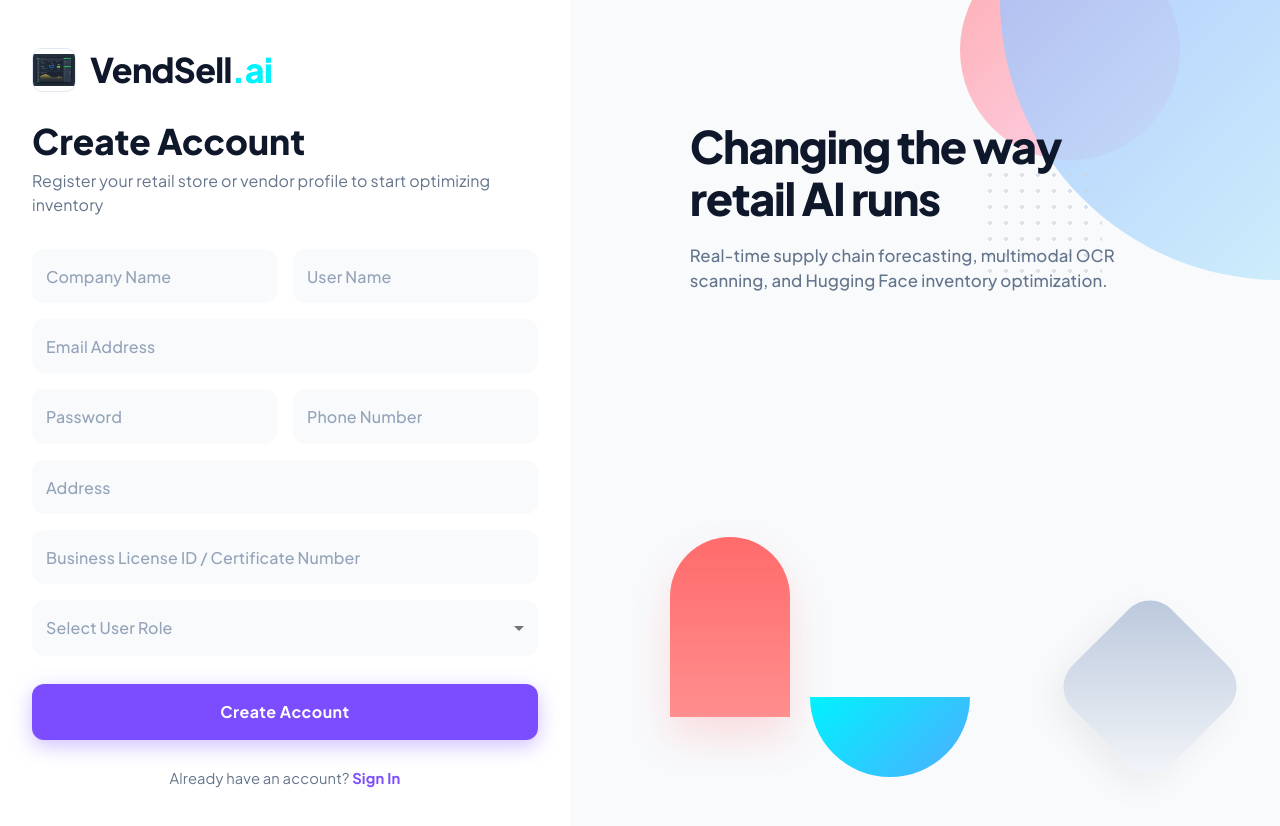
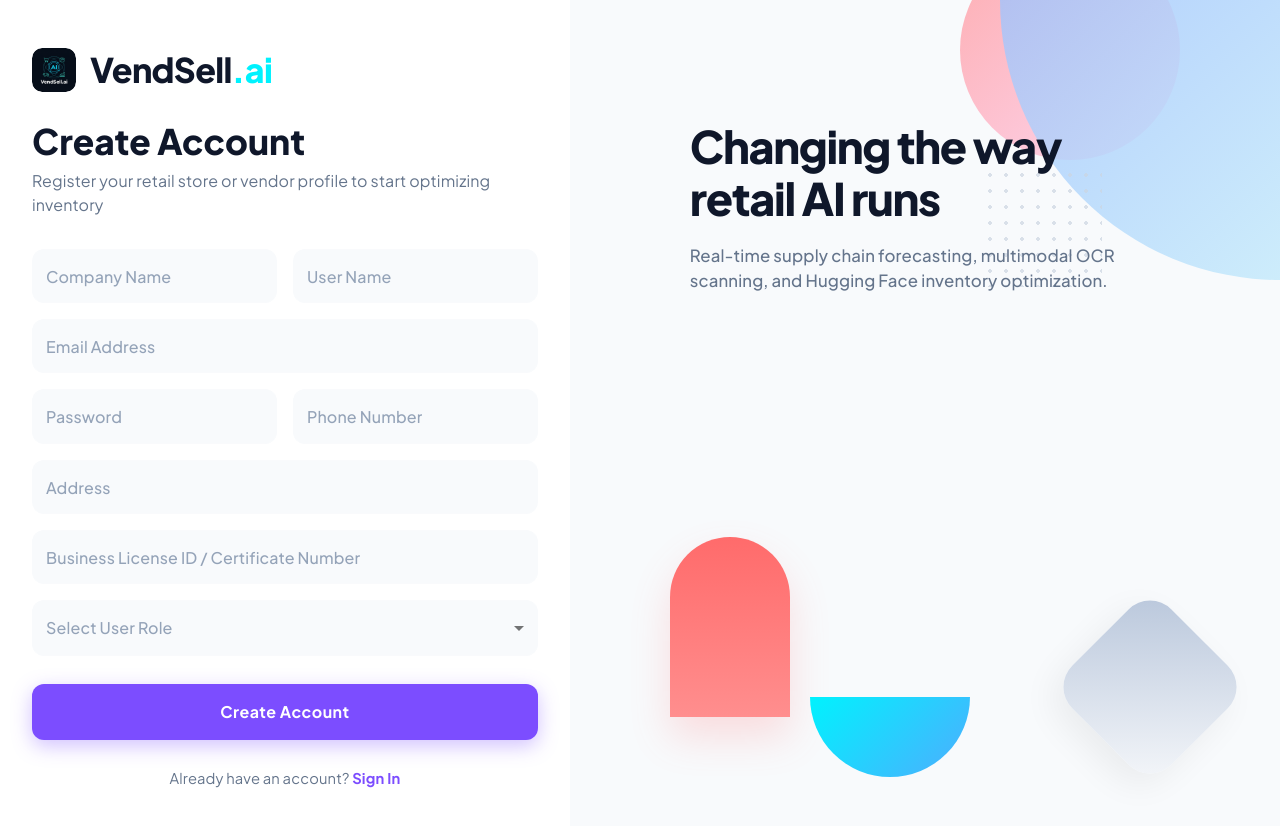
Before and after one commit to harshith0406/LushHushShine, a React (Vite) app in the folder frontend/: page /register in a window 1280 px wide. Shown: the top 826 px of the page. Built offline with nearby package versions, Linux system fonts and the light colour scheme; no server answers.

Commit message:
feat: update logo across all pages (sidebar, login, register, favicon)

```diff
--- a/frontend/index.html
+++ b/frontend/index.html
@@ -2,7 +2,7 @@
 <html lang="en">
   <head>
     <meta charset="UTF-8" />
-    <link rel="icon" type="image/svg+xml" href="/favicon.svg" />
+    <link rel="icon" type="image/png" href="/logo.png" />
     <meta name="viewport" content="width=device-width, initial-scale=1.0" />
     <meta name="description" content="AI-powered retail intelligence and inventory forecasting system connecting Selling Places and Vendors." />
     <title>VendSell.ai | AI-Powered Retail & Supply Chain Intelligence</title>
--- a/frontend/src/components/DashboardLayout.jsx
+++ b/frontend/src/components/DashboardLayout.jsx
@@ -140,11 +140,11 @@
       }}
     >
       <Toolbar style={{ display: 'flex', alignItems: 'center', padding: '16px 20px', gap: '10px' }}>
-        <Box style={{ backgroundColor: '#ffffff', borderRadius: '8px', padding: '4px', display: 'flex', alignItems: 'center', justifyContent: 'center', width: '34px', height: '34px' }}>
+        <Box style={{ borderRadius: '10px', overflow: 'hidden', display: 'flex', alignItems: 'center', justifyContent: 'center', width: '36px', height: '36px' }}>
           <img
             src="/logo.png"
             alt="VendSell.ai Logo"
-            style={{ width: '100%', height: '100%', objectFit: 'contain', mixBlendMode: 'multiply' }}
+            style={{ width: '100%', height: '100%', objectFit: 'cover', borderRadius: '10px' }}
           />
         </Box>
         <Typography
--- a/frontend/src/pages/Login.jsx
+++ b/frontend/src/pages/Login.jsx
@@ -64,14 +64,13 @@
                 overflow: 'hidden',
                 display: 'flex',
                 alignItems: 'center',
-                justifyContent: 'center',
-                backgroundColor: '#ffffff'
+                justifyContent: 'center'
               }}
             >
               <img
                 src="/logo.png"
                 alt="VendSell.ai Logo"
-                style={{ width: '100%', height: '100%', objectFit: 'contain', mixBlendMode: 'multiply' }}
+                style={{ width: '100%', height: '100%', objectFit: 'cover', borderRadius: '12px' }}
               />
             </Box>
             <Typography variant="h4" style={{ fontWeight: 800, fontFamily: 'var(--font-family)', color: '#0f172a', letterSpacing: '-0.02em' }}>
--- a/frontend/src/pages/Register.jsx
+++ b/frontend/src/pages/Register.jsx
@@ -61,15 +61,13 @@
                 overflow: 'hidden',
                 display: 'flex',
                 alignItems: 'center',
-                justifyContent: 'center',
-                backgroundColor: '#ffffff',
-                border: '1px solid #e2e8f0'
+                justifyContent: 'center'
               }}
             >
               <img
                 src="/logo.png"
                 alt="VendSell.ai Logo"
-                style={{ width: '100%', height: '100%', objectFit: 'contain', mixBlendMode: 'multiply' }}
+                style={{ width: '100%', height: '100%', objectFit: 'cover', borderRadius: '10px' }}
               />
             </Box>
             <Typography variant="h4" style={{ fontWeight: 800, fontFamily: 'var(--font-family)', color: '#0f172a', letterSpacing: '-0.02em' }}>
```
Also changed, not shown: frontend/public/logo.png.
